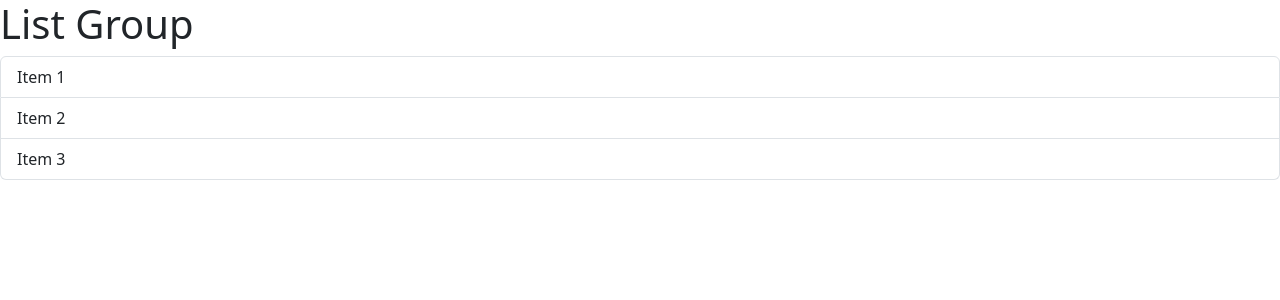
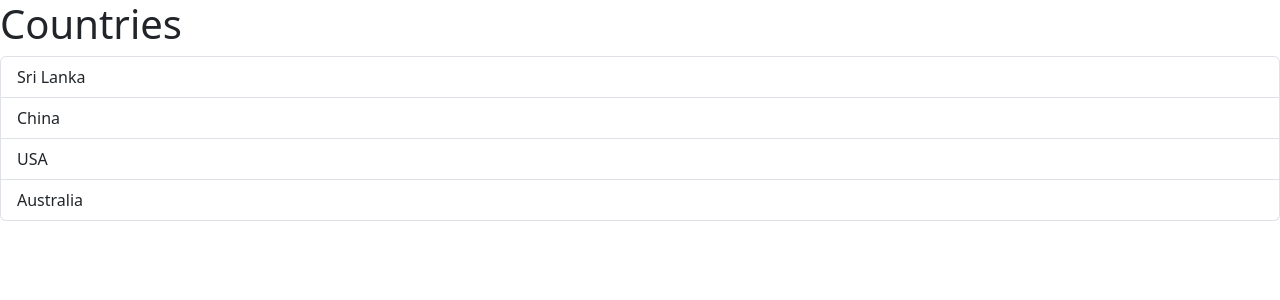
Before and after one commit to sithum-sandaruwan/Test-React-App, a React (Vite) app in the folder test-app/: page / in a window 1280 px wide. Shown: the top 300 px of the page. Built offline with nearby package versions, Linux system fonts and the light colour scheme.

Commit message:
created data transaction with props

```diff
--- a/test-app/src/App.tsx
+++ b/test-app/src/App.tsx
@@ -2,8 +2,13 @@ import ListGroup from "./components/ListGroup";
 import Homepage from "./Homepage";
 
 function App() {
+  let items = ["Sri Lanka", "China", "USA", "Australia"];
 
-  return <div> <ListGroup/> </div>;
+  return (
+    <div>
+      <ListGroup items={items} heading="Countries" />
+    </div>
+  );
 }
 
 export default App;
--- a/test-app/src/components/ListGroup.tsx
+++ b/test-app/src/components/ListGroup.tsx
@@ -1,11 +1,16 @@
 import { MouseEvent, useState } from "react";
-function ListGroup() {
-  let items = ["Item 1", "Item 2", "Item 3"];
+
+interface Props {
+  items: string[];
+  heading: string;
+}
+
+function ListGroup({ items, heading }: Props) {
   const [selectedIndex, setSelectedIndex] = useState(-1);
 
   return (
     <>
-      <h1>List Group</h1>
+      <h1>{heading}</h1>
       {items.length === 0 && <p>No Item Found</p>}
       <ul className="list-group">
         {items.map((item, index) => (
```
